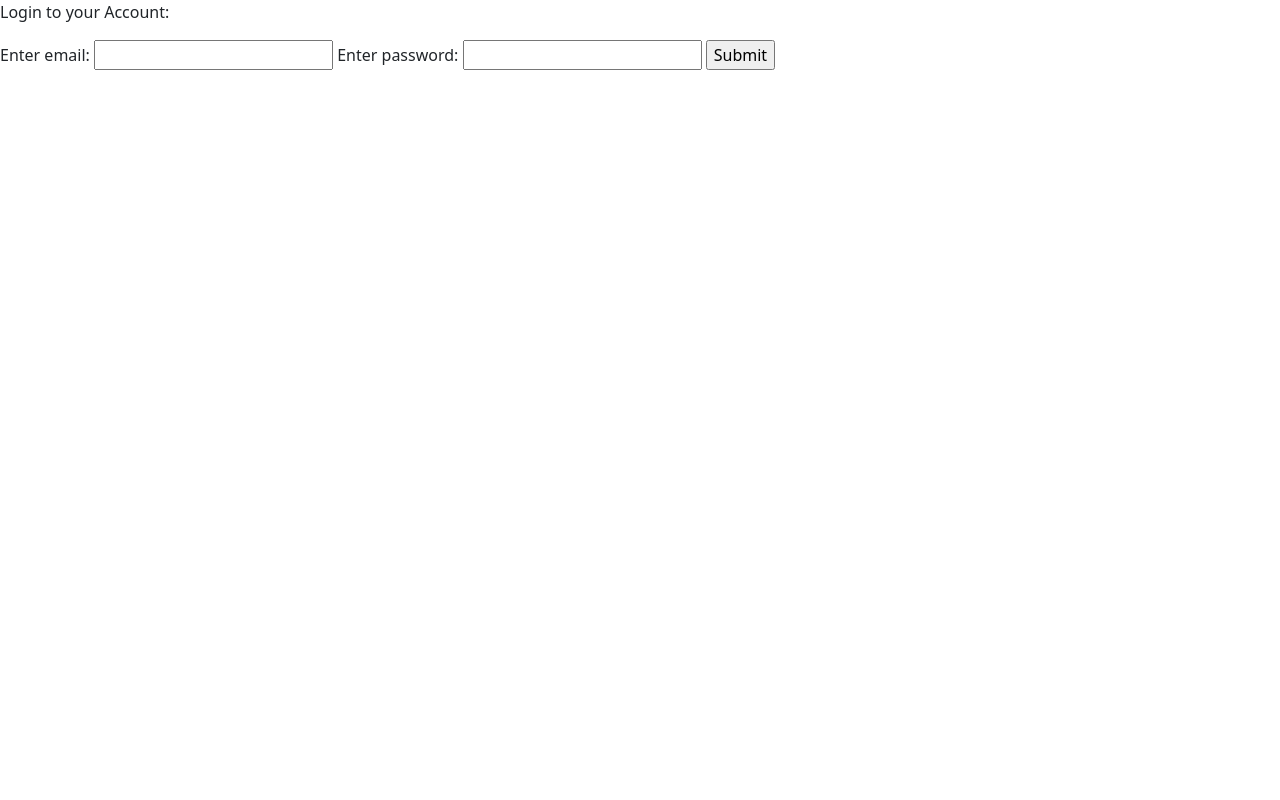
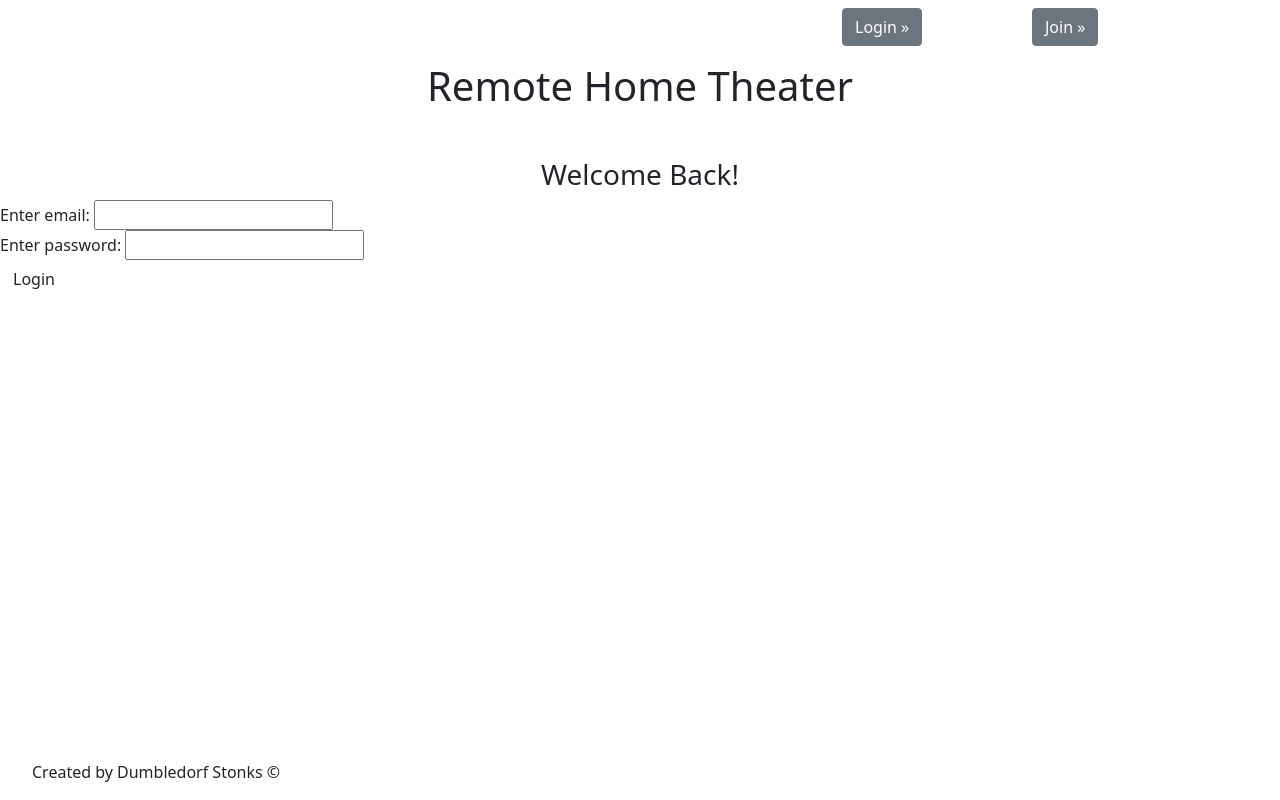
Before and after one commit to MacroGrove/Remote-Home-Theatre, a Flask app: page /login/ in a window 1280 px wide. Run offline with Flask 2, Linux system fonts and the light colour scheme; parts of the project's set-up code (start-up, migrations or seed data) failed here and were passed over.

Commit message:
the great combination

```diff
--- a/static/styles/login.css
+++ b/static/styles/login.css
@@ -0,0 +1,6 @@
+footer{
+    position: absolute;
+    bottom: 0;
+    height: 40px;
+    margin-left: 2rem;
+  }
--- a/templates/login.j2
+++ b/templates/login.j2
@@ -3,15 +3,12 @@
     <head>
         <meta charset="utf-8">
         <title>Login</title>
-
+        <link rel="stylesheet" href="/static/styles/login.css">
         <link href="https://cdn.jsdelivr.net/npm/bootstrap@5.1.1/dist/css/bootstrap.min.css" rel="stylesheet" integrity="sha384-F3w7mX95PdgyTmZZMECAngseQB83DfGTowi0iMjiWaeVhAn4FJkqJByhZMI3AhiU" crossorigin="anonymous">
         <script defer src="https://cdn.jsdelivr.net/npm/bootstrap@5.1.1/dist/js/bootstrap.bundle.min.js" integrity="sha384-/bQdsTh/da6pkI1MST/rWKFNjaCP5gBSY4sEBT38Q/9RBh9AH40zEOg7Hlq2THRZ" crossorigin="anonymous"></script>
     </head>
     <body>
         <header>
-            <p>
-                Login to your Account:
-            </p>
             <div class="container">
                 {% for message in get_flashed_messages() %}
                 <div class="alert alert-warning">
@@ -21,16 +18,34 @@
                     {{message}}
                 </div>
                 {% endfor %}
+                <div class="row justify-content-end pt-2">
+                <div class="col-2">
+                    <p><a class="btn btn-secondary" href="/login/" role="button">Login &raquo;</a></p>
+                </div>
+                <div class="col-2">
+                    <p><a class="btn btn-secondary" href="/register/" role="button">Join &raquo;</a></p>
+                </div>
+            </div>
+            <h1 class="text-center mb-5">Remote Home Theater</h1>
             </div>
         </header>
         <main>
+            <h3 class = "text-center">Welcome Back!</h3>
             <form action="#" method="POST">
                 {{ form.hidden_tag() }}
-                {{ form.email.label }} {{ form.email() }}
-                {{ form.password.label }} {{ form.password() }}
-
-                {{ form.submit() }}
+                <div class="form-group">
+                    <label for="email">{{ form.email.label }}</label>
+                    <input class="email" id="{form.email()}" >
+                </div>
+                <div class="form-group">
+                    <label for="password">{{ form.password.label }}</label>
+                    <input class="password" id="{form.password()}" >
+                </div>
+                <button type="submit" class="btn btn-default">Login</button>
             </form>
         </main>
+        <footer class="mt-auto">
+            <p>Created by Dumbledorf Stonks ©</p>
+        </footer>
     </body>
 </html>
```
